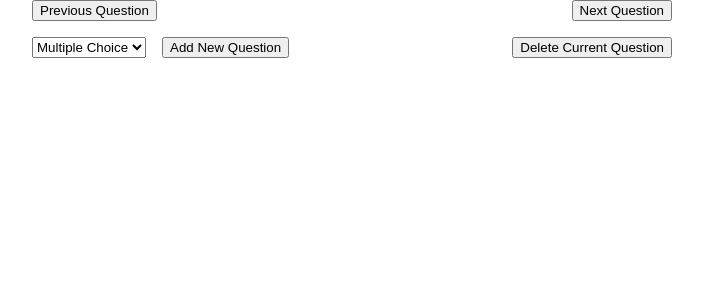
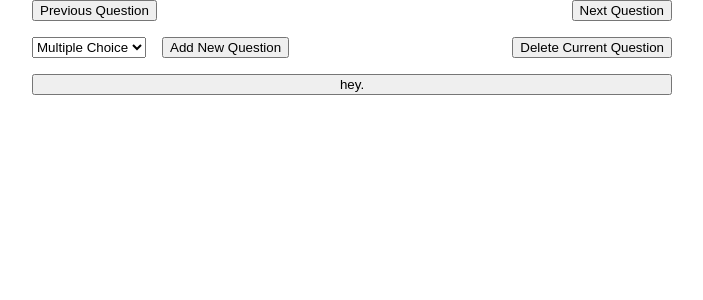
Before and after one commit to 1054009/CSET-160-FinalProject, a Flask app: page /assignments/edit/1 in a window 1280 px wide. Shown: the top 300 px of the page, without its empty margins (288-991 px from the left). Run offline with Flask 3, Linux system fonts and the light colour scheme; the visitor is signed in with stand-in values (Sample User, id 1); tables that the repository leaves empty hold one stand-in row (values such as "Sample post").

Commit message:
Split form into separate place
Dumb submit functionality

```diff
--- a/src/client/templates/assignments.html
+++ b/src/client/templates/assignments.html
@@ -10,7 +10,7 @@ ASSIGNMENT_ID = {{ assignment_id }}
 </script>
 
 {% if mode == "edit" %}
-<form class="flexbox flex_column flex_gap" style="width: 50%;" action="/assignments/edit/" method="POST">
+<div class="flexbox flex_column flex_gap" style="width: 50%;">
 	<div class="flexbox flex_hspace">
 		<button id="btn_prev_question">Previous Question</button>
 		<button id="btn_next_question">Next Question</button>
@@ -29,9 +29,13 @@ ASSIGNMENT_ID = {{ assignment_id }}
 		<button id="btn_del_question">Delete Current Question</button>
 	</div>
 
-	<div id="assignment_render_target" class="flex_fill">
+	<div id="assignment_render_target" class="flexbox flex_column flex_fill flex_gap">
 
 	</div>
+</div>
+
+<form class="flexbox flex_column flex_gap" style="width: 50%;" action="/assignments/edit/" method="POST">
+	<button>hey.</button>
 </form>
 {% endif %}
 {% endblock %}
```
